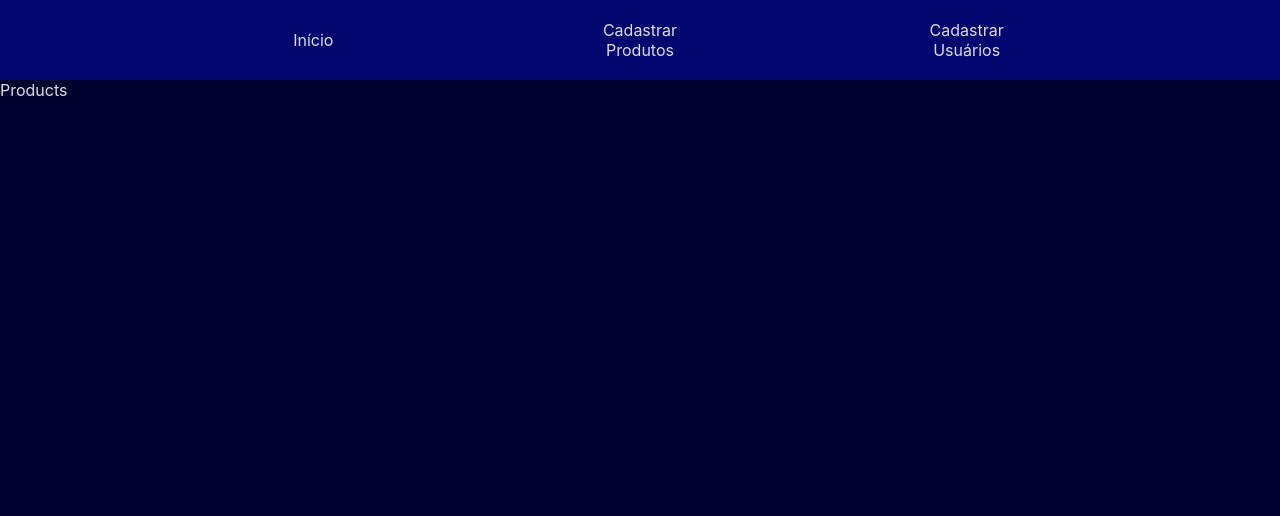
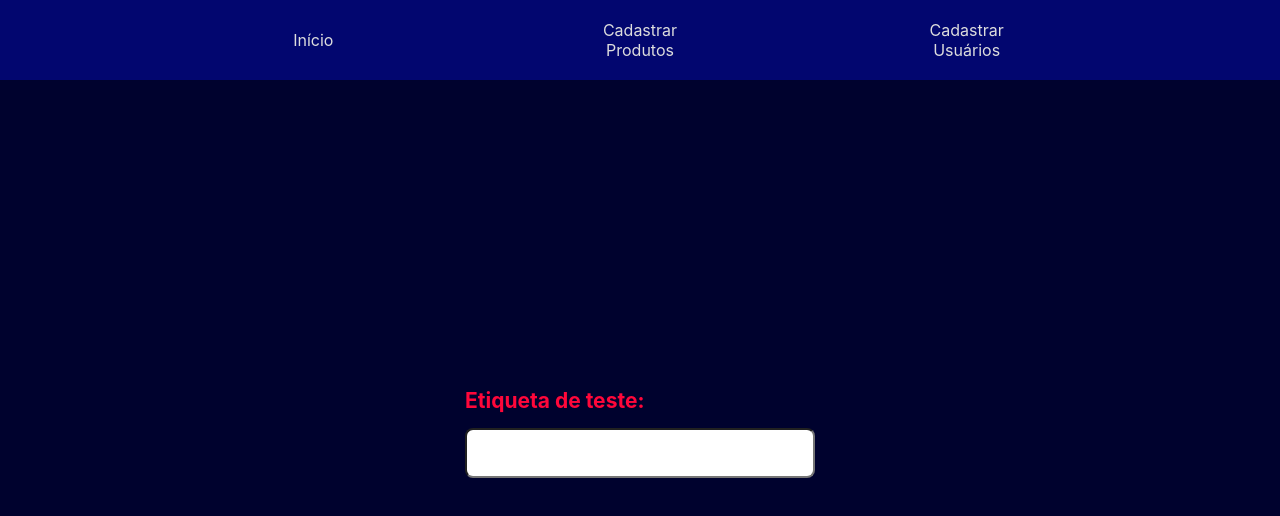
Before and after one commit to hdelavidaum/hiring-coders-challenge-2, a React (Create React App) app: page /products in a window 1280 px wide. Shown: the top 516 px of the page. Built offline with nearby package versions, Linux system fonts and the light colour scheme.

Commit message:
feat: add input field

```diff
--- /dev/null
+++ b/src/components/Input/index.tsx
@@ -0,0 +1,17 @@
+import { Container, InputStyled, LabelStyled } from './styles'
+
+interface IInput {
+    label?: string;
+    type?: string;
+}
+
+const Input = ({label, type}: IInput):JSX.Element => {
+    return (
+        <Container>
+            <LabelStyled htmlFor={label}>{`${label}:`}</LabelStyled>
+            <InputStyled id={label} type={type}/>
+        </Container>
+    )
+}
+
+export default Input
--- /dev/null
+++ b/src/components/Input/styles.tsx
@@ -0,0 +1,31 @@
+import styled from "styled-components";
+
+export const InputStyled = styled.input`
+    width: 100%;
+    height: 50px;
+
+    font-size: 17px;
+    font-weight: 100;
+    outline: none;
+    color: #050505;
+
+    margin: 15px 0;
+    padding: 10px;
+    border-radius: 8px;
+`
+
+export const LabelStyled = styled.label`
+    font-weight: 700;
+    color: #FF073A;
+`
+
+export const Container = styled.div`
+    width: 350px;
+
+    display: flex;
+    flex-flow: column nowrap;
+    justify-content: flex-start;
+    align-items: flex-start;
+
+    font-size: 21px;
+`
--- a/src/components/index.ts
+++ b/src/components/index.ts
@@ -1,7 +1,9 @@
+import Input from './Input'
 import Layout from './Layout'
 import NavMenu from './NavMenu'
 
 export  {
+    Input,
     Layout,
     NavMenu,
 }
--- /dev/null
+++ b/src/pages/Products/index.tsx
@@ -0,0 +1,13 @@
+import {Input} from '../../components'
+
+import { Container } from './styles'
+
+const ProductsPage = ():JSX.Element => {
+    return (
+        <Container>
+            <Input label={"Etiqueta de teste"} type="text" />
+        </Container>
+    )
+}
+
+export default ProductsPage
--- /dev/null
+++ b/src/pages/Products/styles.tsx
@@ -0,0 +1,14 @@
+import styled from "styled-components";
+
+export const Container = styled.section`
+    width: 100%;
+    height: 90%;
+
+    display: flex;
+    justify-content: center;
+    align-items: center;
+    text-align: center;
+
+    font-weight: 700;
+    font-size: 25px;
+`
--- a/src/pages/index.ts
+++ b/src/pages/index.ts
@@ -1,5 +1,7 @@
 import HomePage from './Home'
+import ProductsPage from './Products'
 
 export {
     HomePage,
+    ProductsPage
 }
--- a/src/router/index.tsx
+++ b/src/router/index.tsx
@@ -1,24 +1,22 @@
 import { Route, Switch } from "react-router-dom";
 
 // PAGES
-import {HomePage } from '../pages'
+import { HomePage, ProductsPage } from '../pages'
 
 
 const Router = () => {
     return(
-        <>
         <Switch>
             <Route exact path="/">
                 <HomePage/>
             </Route>
             <Route path="/products">
-                    {"Products"}
+                <ProductsPage />
             </Route>
             <Route path="/users">
                 {"Users"}
             </Route>
         </Switch>
-        </>
     )
 }
 
```
Lines whose indentation alone changed are shown as unchanged.
